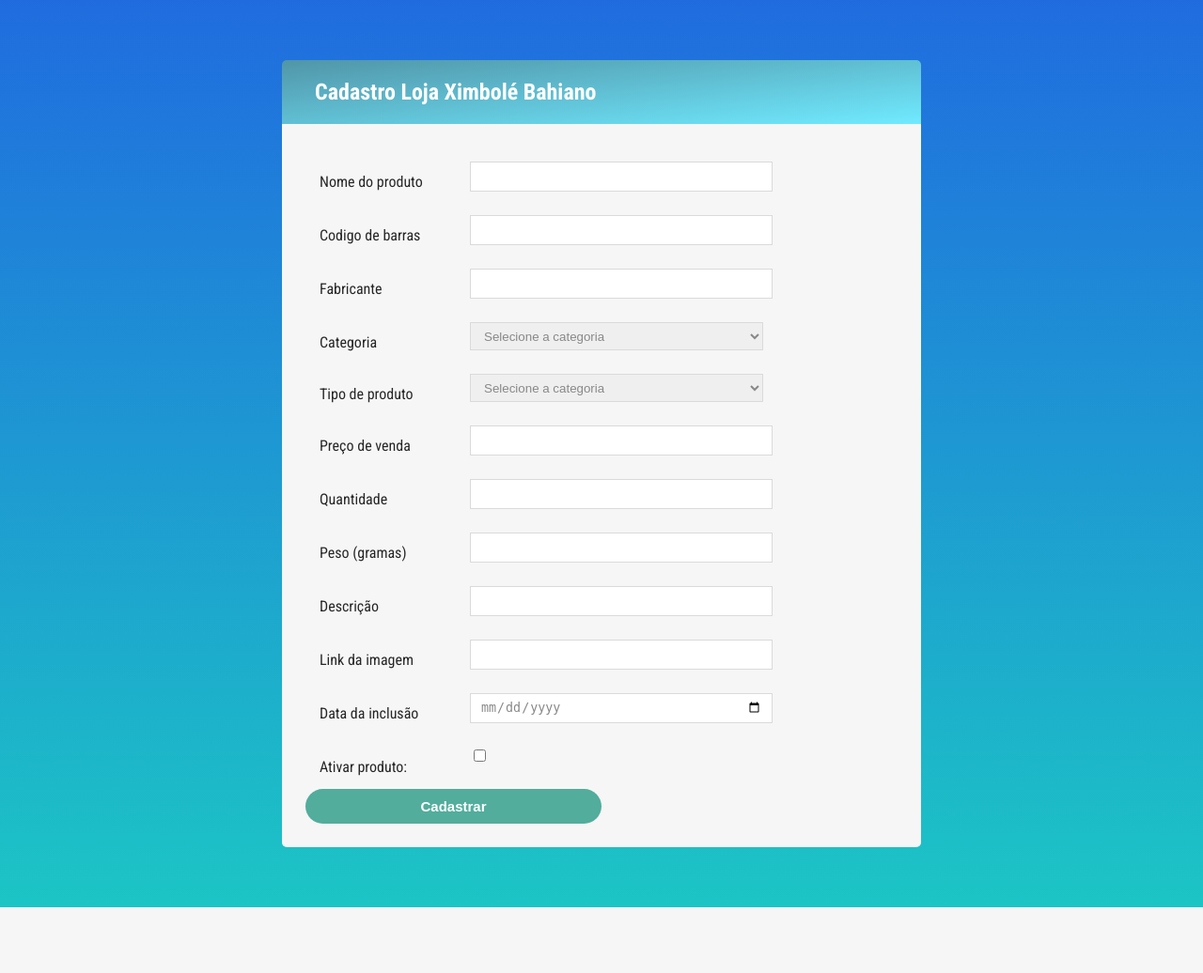
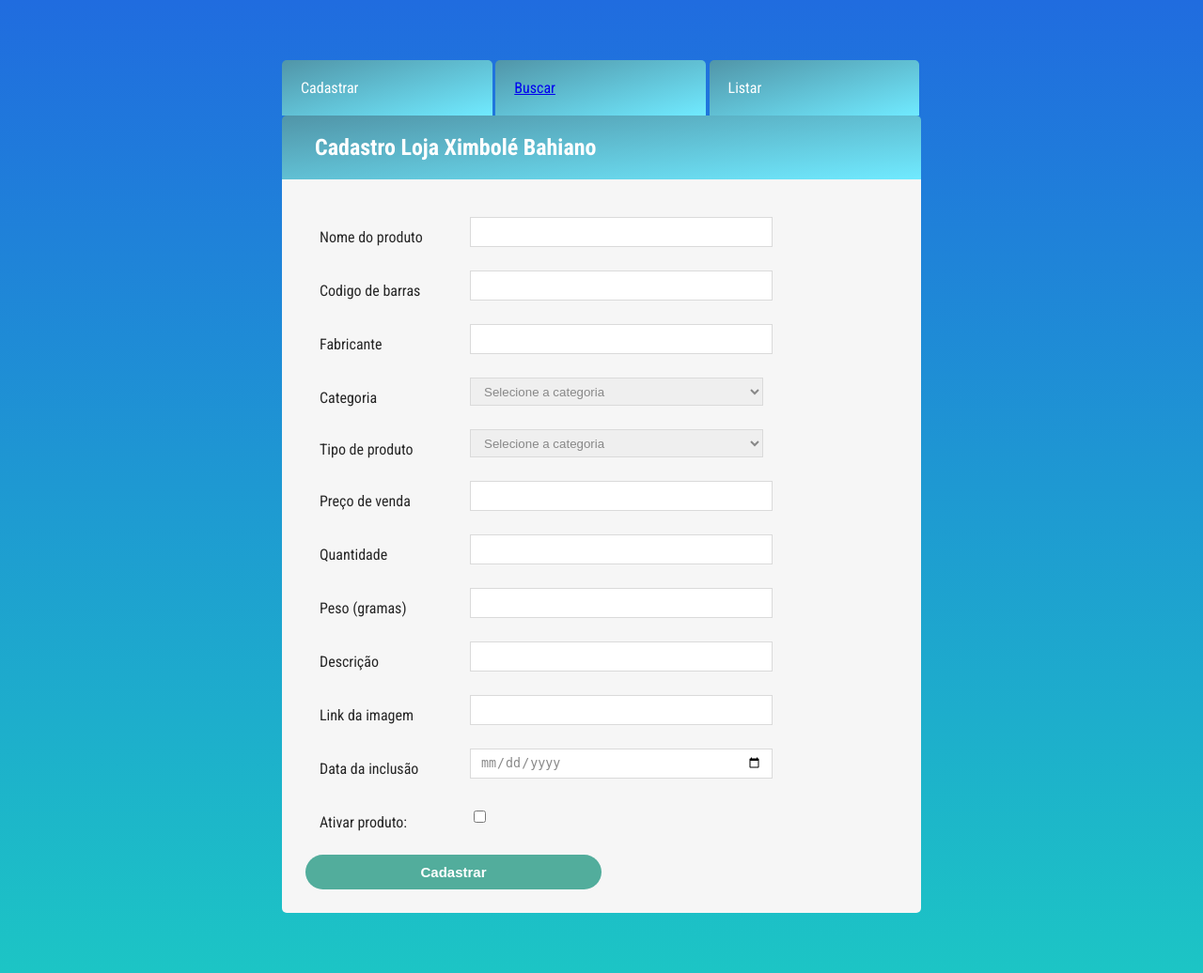
Before and after one commit to mayconchermut/av2_daw, a PHP site: page /cadastro.html in a window 1280 px wide. Shown: the whole page at 94% size. Before the commit the page ends 966 px from the top, so only its background shows below. Run offline with PHP 8.4, Linux system fonts and the light colour scheme.

Commit message:
menu pronto

```diff
--- a/cadastro.html
+++ b/cadastro.html
@@ -7,8 +7,19 @@
     <title>Cadastro Loja Ximbolé Bahiano</title>
 </head>
 <body>
+    <div class="container">
+        <div calss="menu">
+            <div class="menucadastrar">
+                Cadastrar
+            </div>
+            <div class="menubuscar">
+                <a href="?">Buscar</a>
+            </div>
+            <div class="menulistar">
+               Listar
+            </div>
+        </div>
 
-    <div class="container">
         <div class="title">
             <h2>Cadastro Loja Ximbolé Bahiano</h2>
         </div>
--- a/style.css
+++ b/style.css
@@ -20,8 +20,9 @@ background-image: linear-gradient(rgb(32, 108, 223), rgb(28, 197, 197));
   }
 }
 .d-flex{
+
   display: flex;
-  flex-direction: row;
+  flex-direction: flex;
   background: #f6f6f6;
   border-radius: 0 0 5px 5px;
   padding: 25px;
@@ -39,13 +40,28 @@ form{
   padding: 20px;
   color: #ffffff;
 }
+
+
+.menucadastrar, .menubuscar, .menulistar{
+  display: inline-flex;
+  width: 27%;
+  background: -moz-linear-gradient(top left, #5195A8 0%, #70EAFF 100%);
+  background: -ms-linear-gradient(top left, #5195A8 0%, #70EAFF 100%);
+  background: -o-linear-gradient(top left, #5195A8 0%, #70EAFF 100%);
+  background: linear-gradient(to bottom right, #5195A8 0%, #70EAFF 100%);
+  border-radius:5px 5px 0 0 ;
+  padding: 20px;
+  color: #ffffff;
+
+}
+
 h2{
   margin: 0;
   padding-left: 15px;
 }
 
 label, table{
-  display: block;
+  display: flex;
   margin: 15px;
 }
 label>span{
@@ -73,6 +89,7 @@ table{
   margin: 0;
   padding: 0;
 }
+
 th{
   border-bottom: 1px solid #dadada;
   padding: 10px 0;
@@ -91,7 +108,7 @@ td{
 }
 
 p{
-  display: block;
+  display: flex;
   color: #888;
   margin: 0;
   padding-left: 25px;
```
